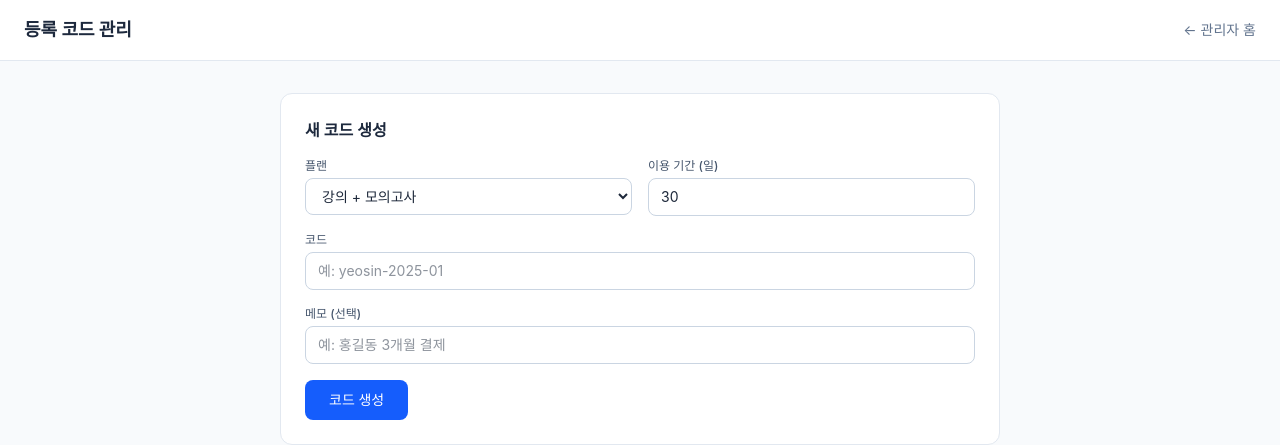
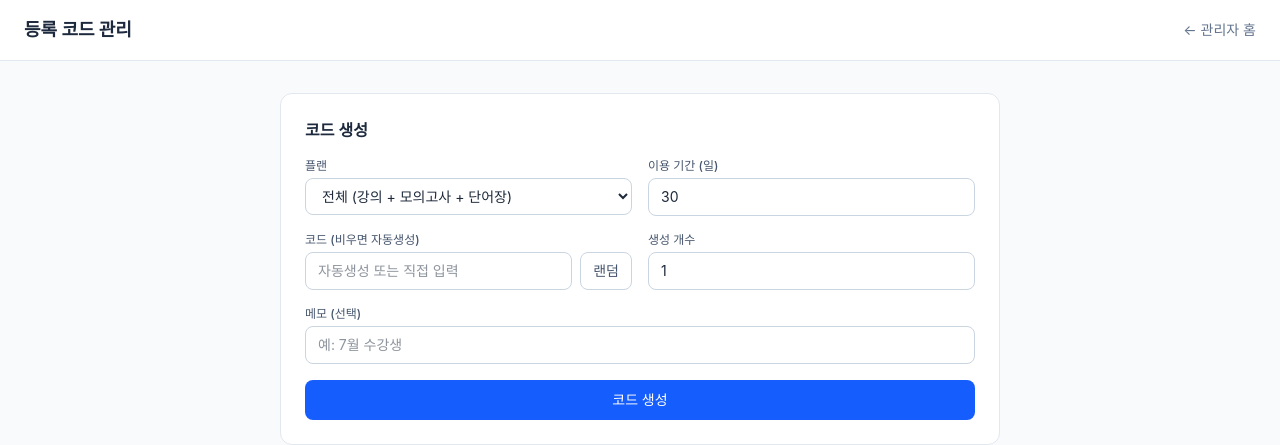
Before and after one commit to yeosintoeic/toeic-academy, a Next.js app: page /admin/codes in a window 1280 px wide. Shown: the top 445 px of the page. Built offline with nearby package versions, Linux system fonts and the light colour scheme; no server answers.

Commit message:
Bulk code generation + auto random code

```diff
--- a/src/app/admin/codes/page.tsx
+++ b/src/app/admin/codes/page.tsx
@@ -21,9 +21,14 @@ const PLAN_LABEL: Record<string, string> = {
   ALL: "전체 (강의 + 모의고사 + 단어장)",
 };
 
+function randomCode() {
+  return Math.random().toString(36).slice(2, 8).toUpperCase();
+}
+
 export default function AdminCodesPage() {
   const [codes, setCodes] = useState<RegisterCode[]>([]);
-  const [form, setForm] = useState({ code: "", plan: "FULL", durationDays: 30, label: "" });
+  const [form, setForm] = useState({ code: "", plan: "ALL", durationDays: 30, label: "" });
+  const [bulk, setBulk] = useState(1);
   const [saving, setSaving] = useState(false);
   const [message, setMessage] = useState("");
 
@@ -35,10 +40,18 @@ export default function AdminCodesPage() {
 
   useEffect(() => { load(); }, []);
 
+  function autoCode() {
+    setForm((f) => ({ ...f, code: randomCode() }));
+  }
+
   async function handleCreate(e: { preventDefault(): void }) {
     e.preventDefault();
     setSaving(true);
     setMessage("");
+
+    const count = Math.min(Math.max(1, bulk), 50);
+
+    if (count === 1) {
       const res = await fetch("/api/admin/codes", {
         method: "POST",
         headers: { "Content-Type": "application/json" },
@@ -48,11 +61,29 @@ export default function AdminCodesPage() {
       setSaving(false);
       if (res.ok) {
         setMessage("코드가 생성되었습니다.");
-      setForm({ code: "", plan: "FULL", durationDays: 30, label: "" });
+        setForm((f) => ({ ...f, code: "" }));
         load();
       } else {
         setMessage(data.error || "오류가 발생했습니다.");
       }
+      return;
+    }
+
+    // 여러 개 생성
+    let success = 0;
+    for (let i = 0; i < count; i++) {
+      const code = form.code ? `${form.code}-${i + 1}` : randomCode();
+      const res = await fetch("/api/admin/codes", {
+        method: "POST",
+        headers: { "Content-Type": "application/json" },
+        body: JSON.stringify({ ...form, code }),
+      });
+      if (res.ok) success++;
+    }
+    setSaving(false);
+    setMessage(`${success}개 코드가 생성되었습니다.`);
+    setForm((f) => ({ ...f, code: "" }));
+    load();
   }
 
   async function handleDelete(id: string) {
@@ -69,9 +100,8 @@ export default function AdminCodesPage() {
       </header>
 
       <main className="max-w-3xl mx-auto px-6 py-8">
-        {/* 코드 생성 */}
         <div className="bg-white rounded-xl border border-slate-200 p-6 mb-8">
-          <h2 className="font-semibold text-slate-800 mb-4">새 코드 생성</h2>
+          <h2 className="font-semibold text-slate-800 mb-4">코드 생성</h2>
           <form onSubmit={handleCreate} className="space-y-4">
             <div className="grid grid-cols-2 gap-4">
               <div>
@@ -94,32 +124,57 @@ export default function AdminCodesPage() {
                 <input
                   type="number"
                   value={form.durationDays}
-                  onChange={(e) => setForm({ ...form, durationDays: Number(e.target.value) })}
+                  onChange={(e) => setForm({ ...form, durationDays: Math.min(Number(e.target.value), 36500) })}
                   min={1}
+                  max={36500}
                   required
                   className="w-full border border-slate-300 rounded-lg px-3 py-2 text-sm"
                 />
               </div>
             </div>
+
+            <div className="grid grid-cols-2 gap-4">
               <div>
-              <label className="block text-xs font-medium text-slate-600 mb-1">코드</label>
+                <label className="block text-xs font-medium text-slate-600 mb-1">코드 (비우면 자동생성)</label>
+                <div className="flex gap-2">
                   <input
                     value={form.code}
                     onChange={(e) => setForm({ ...form, code: e.target.value })}
-                required
+                    className="flex-1 border border-slate-300 rounded-lg px-3 py-2 text-sm"
+                    placeholder="자동생성 또는 직접 입력"
+                  />
+                  <button
+                    type="button"
+                    onClick={autoCode}
+                    className="px-3 py-2 border border-slate-300 rounded-lg text-sm text-slate-600 hover:bg-slate-50"
+                  >
+                    랜덤
+                  </button>
+                </div>
+              </div>
+              <div>
+                <label className="block text-xs font-medium text-slate-600 mb-1">생성 개수</label>
+                <input
+                  type="number"
+                  value={bulk}
+                  onChange={(e) => setBulk(Math.min(Number(e.target.value), 50))}
+                  min={1}
+                  max={50}
                   className="w-full border border-slate-300 rounded-lg px-3 py-2 text-sm"
-                placeholder="예: yeosin-2025-01"
                 />
               </div>
+            </div>
+
             <div>
               <label className="block text-xs font-medium text-slate-600 mb-1">메모 (선택)</label>
               <input
                 value={form.label}
                 onChange={(e) => setForm({ ...form, label: e.target.value })}
                 className="w-full border border-slate-300 rounded-lg px-3 py-2 text-sm"
-                placeholder="예: 홍길동 3개월 결제"
+                placeholder="예: 7월 수강생"
               />
             </div>
+
             {message && (
               <p className={`text-sm ${message.includes("오류") || message.includes("존재") ? "text-red-500" : "text-green-600"}`}>
                 {message}
@@ -128,14 +183,13 @@ export default function AdminCodesPage() {
             <button
               type="submit"
               disabled={saving}
-              className="bg-blue-600 text-white px-6 py-2.5 rounded-lg text-sm font-medium hover:bg-blue-700 disabled:opacity-50"
+              className="w-full bg-blue-600 text-white px-6 py-2.5 rounded-lg text-sm font-medium hover:bg-blue-700 disabled:opacity-50"
             >
-              {saving ? "생성 중..." : "코드 생성"}
+              {saving ? "생성 중..." : bulk > 1 ? `${bulk}개 한번에 생성` : "코드 생성"}
             </button>
           </form>
         </div>
 
-        {/* 코드 목록 */}
         <div className="bg-white rounded-xl border border-slate-200">
           <div className="px-6 py-4 border-b border-slate-100 flex items-center justify-between">
             <h2 className="font-semibold text-slate-800">코드 목록</h2>
@@ -159,7 +213,7 @@ export default function AdminCodesPage() {
                   <tr key={c.id} className="border-b border-slate-50 hover:bg-slate-50">
                     <td className="px-4 py-3 font-mono text-sm font-semibold text-blue-700">{c.code}</td>
                     <td className="px-4 py-3 text-sm">{PLAN_LABEL[c.plan] ?? c.plan}</td>
-                    <td className="px-4 py-3 text-sm text-slate-600">{c.durationDays}일</td>
+                    <td className="px-4 py-3 text-sm text-slate-600">{c.durationDays >= 36500 ? "무제한" : `${c.durationDays}일`}</td>
                     <td className="px-4 py-3 text-sm text-slate-400">{c.label || "-"}</td>
                     <td className="px-4 py-3">
                       <button onClick={() => handleDelete(c.id)} className="text-xs text-red-400 hover:text-red-600">삭제</button>
```
Lines whose indentation alone changed are shown as unchanged.
